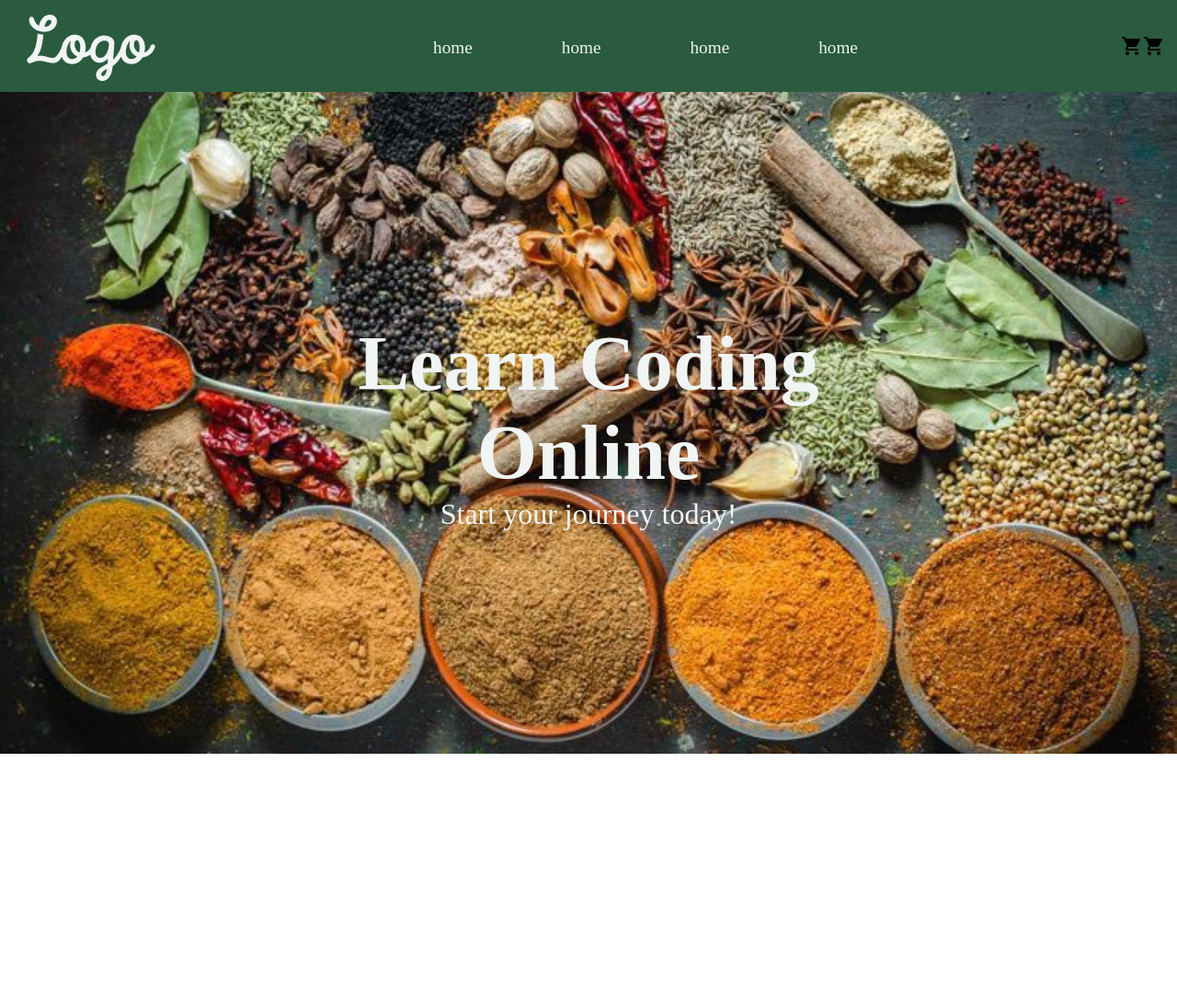
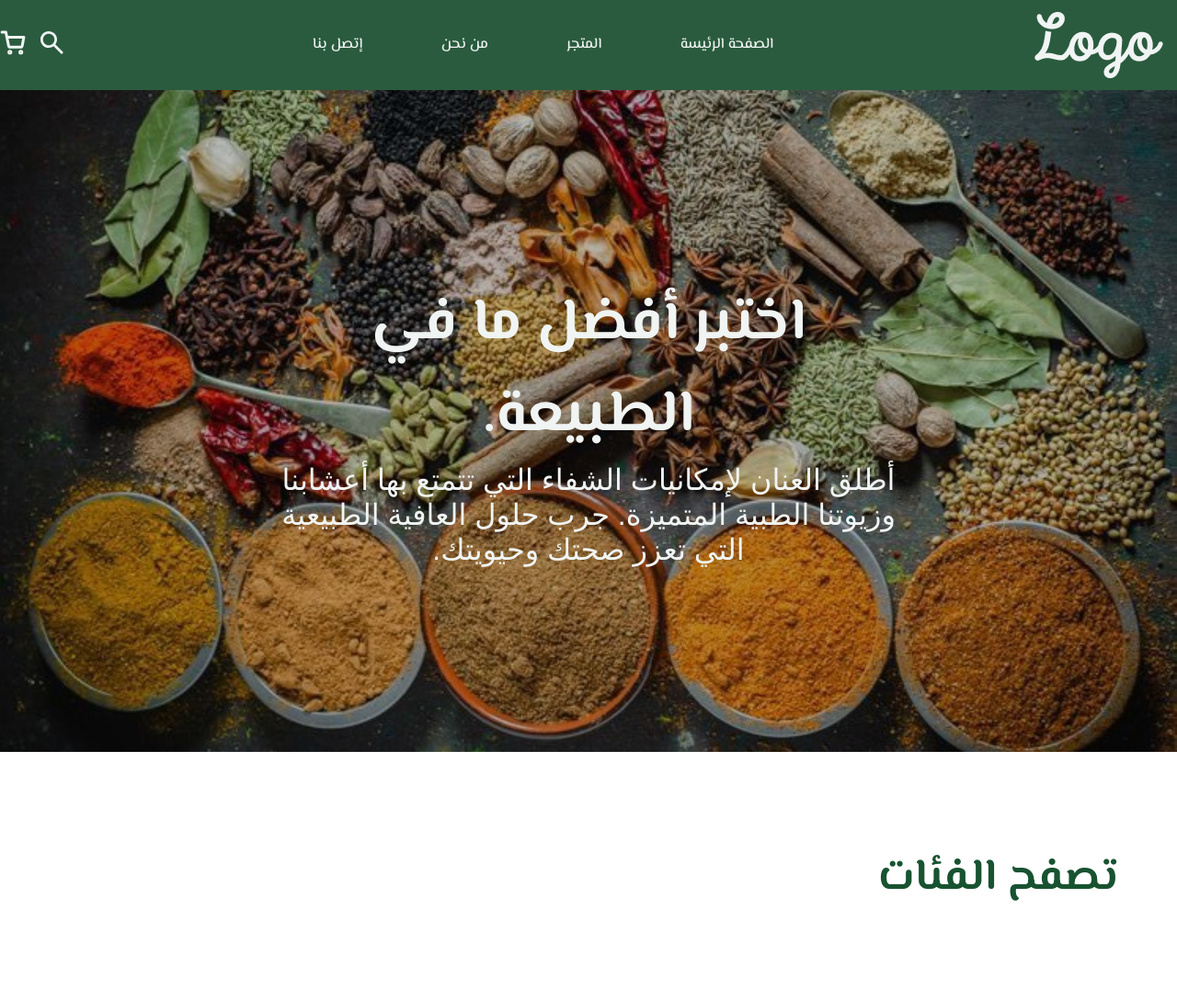
Before and after one commit to kichah/dehimi-project, a website: page index.html in a window 1280 px wide. Shown: the whole page at 92% size. Before the commit the page ends 824 px from the top, so only its background shows below. Drawn offline with Linux system fonts and the light colour scheme; a web font is replaced by a local one.

Commit message:
herofinish

```diff
--- a/index.html
+++ b/index.html
@@ -1,5 +1,6 @@
 <!DOCTYPE html>
-<html lang="en">
+<html dir="rtl" lang="ar">
+
   <head>
     <meta charset="UTF-8" />
     <meta name="viewport" content="width=device-width, initial-scale=1.0" />
@@ -11,16 +12,26 @@
       <nav class="nav container">
         <img class="logo" src="/public/img/Color = Dark.png"></img>
         <ul class="nav-links">
-          <li class="nav-link"><a href="#">home</a></li>
-          <li class="nav-link"><a href="#">home</a></li>
-          <li class="nav-link"><a href="#">home</a></li>
-          <li class="nav-link"><a href="#">home</a></li>
+          <li class="nav-link"><a href="#">الصفحة الرئيسة</a></li>
+          <li class="nav-link"><a href="#">المتجر</a></li>
+          <li class="nav-link"><a href="#">من نحن</a></li>
+          <li class="nav-link"><a href="#">إتصل بنا</a></li>
 
         </ul>
         <div class="nav-actions">
-          <img src="/public/img/326700_cart_shopping_icon.svg" alt="shopping cart" srcset="">
-          <img src="/public/img/326700_cart_shopping_icon.svg" alt="shopping cart" srcset="">
-          <!-- <?xml version="1.0" ?><svg height="20px" version="1.1" viewBox="0 0 20 20" width="20px" xmlns="http://www.w3.org/2000/svg" xmlns:sketch="http://www.bohemiancoding.com/sketch/ns" xmlns:xlink="http://www.w3.org/1999/xlink"><title/><desc/><defs/><g fill="none" fill-rule="evenodd" id="Page-1" stroke="none" stroke-width="1"><g fill="#000000" id="Core" transform="translate(-212.000000, -422.000000)"><g id="shopping-cart" transform="translate(212.000000, 422.000000)"><path d="M6,16 C4.9,16 4,16.9 4,18 C4,19.1 4.9,20 6,20 C7.1,20 8,19.1 8,18 C8,16.9 7.1,16 6,16 L6,16 Z M0,0 L0,2 L2,2 L5.6,9.6 L4.2,12 C4.1,12.3 4,12.7 4,13 C4,14.1 4.9,15 6,15 L18,15 L18,13 L6.4,13 C6.3,13 6.2,12.9 6.2,12.8 L6.2,12.7 L7.1,11 L14.5,11 C15.3,11 15.9,10.6 16.2,10 L19.8,3.5 C20,3.3 20,3.2 20,3 C20,2.4 19.6,2 19,2 L4.2,2 L3.3,0 L0,0 L0,0 Z M16,16 C14.9,16 14,16.9 14,18 C14,19.1 14.9,20 16,20 C17.1,20 18,19.1 18,18 C18,16.9 17.1,16 16,16 L16,16 Z" id="Shape"/></g></g></g></svg> -->
+          <a href="#" class="search">
+            <svg  viewBox="0 0 18 18" fill="none" xmlns="http://www.w3.org/2000/svg">
+              <path d="M16.6 18L10.3 11.7C9.8 12.1 9.225 12.4167 8.575 12.65C7.925 12.8833 7.23333 13 6.5 13C4.68333 13 3.14583 12.3708 1.8875 11.1125C0.629167 9.85417 0 8.31667 0 6.5C0 4.68333 0.629167 3.14583 1.8875 1.8875C3.14583 0.629167 4.68333 0 6.5 0C8.31667 0 9.85417 0.629167 11.1125 1.8875C12.3708 3.14583 13 4.68333 13 6.5C13 7.23333 12.8833 7.925 12.65 8.575C12.4167 9.225 12.1 9.8 11.7 10.3L18 16.6L16.6 18ZM6.5 11C7.75 11 8.8125 10.5625 9.6875 9.6875C10.5625 8.8125 11 7.75 11 6.5C11 5.25 10.5625 4.1875 9.6875 3.3125C8.8125 2.4375 7.75 2 6.5 2C5.25 2 4.1875 2.4375 3.3125 3.3125C2.4375 4.1875 2 5.25 2 6.5C2 7.75 2.4375 8.8125 3.3125 9.6875C4.1875 10.5625 5.25 11 6.5 11Z" />
+              </svg>
+
+          </a>
+          <a href="#" class="shopping">
+            <svg  xmlns="http://www.w3.org/2000/svg" viewBox="0 0 28 28">
+              <path d="M2.083 2.083h4.334L9.32 16.59a2.167 2.167 0 0 0 2.167 1.744h10.53a2.166 2.166 0 0 0 2.166-1.744L25.917 7.5H7.5m4.333 16.25a1.083 1.083 0 1 1-2.166 0 1.083 1.083 0 0 1 2.166 0Zm11.917 0a1.083 1.083 0 1 1-2.167 0 1.083 1.083 0 0 1 2.167 0Z"  stroke-width="3" stroke-linecap="round" stroke-linejoin="round"/>
+            </svg>
+          </a>
+
+
         </div>
       </nav>
     </header>
@@ -32,10 +43,18 @@
           class="hero-image"
           loading="lazy"
         />
+        <div class="overlay"></div>
+
         <div class="hero-content">
-          <h1 class="heading-1">Learn Coding Online</h1>
-          <p class="hero-body">Start your journey today!</p>
+          <h1 class="heading-1">اختبر أفضل ما في الطبيعة.</h1>
+          <p class="hero-body">أطلق العنان لإمكانيات الشفاء التي تتمتع بها أعشابنا وزيوتنا الطبية المتميزة. جرب حلول العافية الطبيعية التي تعزز صحتك وحيويتك.</p>
         </div>
+      </section>
+      <section class="section">
+        <h2 class="heading-2">
+          تصفح الفئات
+        </h2>
+        <div class="category"></div>
       </section>
     </main>
   </body>
--- a/sass/abstract/_fonts.scss
+++ b/sass/abstract/_fonts.scss
@@ -6,13 +6,28 @@ $fonts: (
     600: 2rem,
     700: 3rem,
     800: 3.052rem,
+    icon: 14px,
   ),
   large: (
     300: 1rem,
     400: 1.125rem,
     500: 2rem,
-    600: 5rem,
-    700: 8rem,
-    800: 5rem,
+    600: 2.5rem,
+    700: 3rem,
+    800: 4rem,
+    icon: 1.75rem,
   ),
 );
+
+@font-face {
+  font-family: 'El Messiri';
+  src: url('/public/fonts/El_Messiri/ElMessiri-VariableFont_wght.ttf');
+  font-weight: 400 700;
+  font-display: swap;
+}
+@font-face {
+  font-family: 'Amiri';
+  src: url('/public/fonts/Amiri/Amiri-Regular.ttf');
+  font-weight: 400 700;
+  font-display: swap;
+}
--- /dev/null
+++ b/sass/base/_base.scss
@@ -0,0 +1,10 @@
+h1,
+h2,
+h3,
+h4,
+h5 {
+  font-family: 'El Messiri', sans-serif;
+}
+body {
+  font-family: 'Amiri', sans-serif;
+}
--- a/sass/base/_root.scss
+++ b/sass/base/_root.scss
@@ -12,7 +12,7 @@
         --fs-#{$size}: #{$value};
       }
     } @else {
-      @include mq(medium) {
+      @include mq(small) {
         @each $size, $value in $font-size {
           --fs-#{$size}: #{$value};
         }
--- a/sass/base/_typography.scss
+++ b/sass/base/_typography.scss
@@ -0,0 +1,7 @@
+.heading-1 {
+  font-size: var(--fs-800);
+}
+.heading-2 {
+  font-size: var(--fs-700);
+  color: var(--clr-secondary-500);
+}
--- /dev/null
+++ b/sass/components/_buttons.scss
@@ -0,0 +1,22 @@
+.shopping {
+  stroke: var(--clr-primary-300);
+  fill: none;
+  svg {
+    width: var(--fs-icon);
+    height: var(--fs-icon);
+  }
+  &:hover {
+    stroke: var(--clr-primary-500);
+  }
+}
+.search {
+  stroke: none;
+  svg {
+    fill: var(--clr-primary-300);
+    width: calc(#{var(--fs-icon)} - (0.11 *#{var(--fs-icon)}));
+    height: calc(#{var(--fs-icon)} - (0.11 *#{var(--fs-icon)}));
+    &:hover {
+      fill: var(--clr-primary-500);
+    }
+  }
+}
--- a/sass/components/_nav.scss
+++ b/sass/components/_nav.scss
@@ -1,14 +1,15 @@
 header {
   background-color: var(--clr-secondary-300);
   justify-items: center;
-  height: 100px;
+  align-items: center;
+  height: fit-content;
+  padding: 0.8rem 0;
 }
 .nav {
   width: 100%;
   display: flex;
   justify-content: space-between;
   align-items: center;
-  padding: 1rem;
 
   &-links {
     display: flex;
@@ -16,12 +17,21 @@ header {
     gap: 1rem;
     align-items: center;
     width: 50%;
-    font-size: 1.2rem;
+    font-size: var(--fs-300);
+    font-weight: 500;
   }
   &-link {
+    font-family: 'El Messiri', sans-serif;
+
     color: var(--clr-primary-300);
     &:hover {
       color: var(--clr-primary-500);
     }
   }
+  &-actions {
+    display: flex;
+    align-items: center;
+    justify-content: center;
+    gap: 1rem;
+  }
 }
--- a/sass/main.scss
+++ b/sass/main.scss
@@ -1,12 +1,15 @@
 // base
 @use './base/root';
 @use './base/reset';
+@use './base/base';
 @use './base/typography';
 
 //components
 @use './components/nav';
+@use './components/buttons';
 @use './components/grid';
 @use './components/footer';
+@use './components/categories';
 
 // pages
 @use './pages/home';
--- a/sass/pages/_home.scss
+++ b/sass/pages/_home.scss
@@ -0,0 +1,12 @@
+.overlay {
+  position: absolute;
+  top: 0;
+  left: 0;
+  width: 100%;
+  height: 90vh;
+  background: rgba($color: #000000, $alpha: 0.27); /* Purple overlay */
+  z-index: 1;
+}
+.section {
+  padding: 6rem 4rem;
+}
--- a/sass/section/_hero.scss
+++ b/sass/section/_hero.scss
@@ -4,6 +4,7 @@
     width: 100%;
     height: 90vh;
     object-fit: cover; /* Maintain aspect ratio */
+    mask-image: linear-gradient(to left, #000, #000);
   }
 
   &-content {
@@ -15,9 +16,9 @@
     transform: translate(-50%, -50%);
     text-align: center;
     color: var(--clr-primary-300);
-    font-size: 3.5rem;
+    z-index: 2;
   }
   &-body {
-    font-size: 2rem;
+    font-size: var(--fs-500);
   }
 }
```
Also changed, not shown: css/style.css, public/img/Icon-optimized.svg (added), public/img/Icon.svg (added), sass/components/_categories.scss (added), 1 other file.
